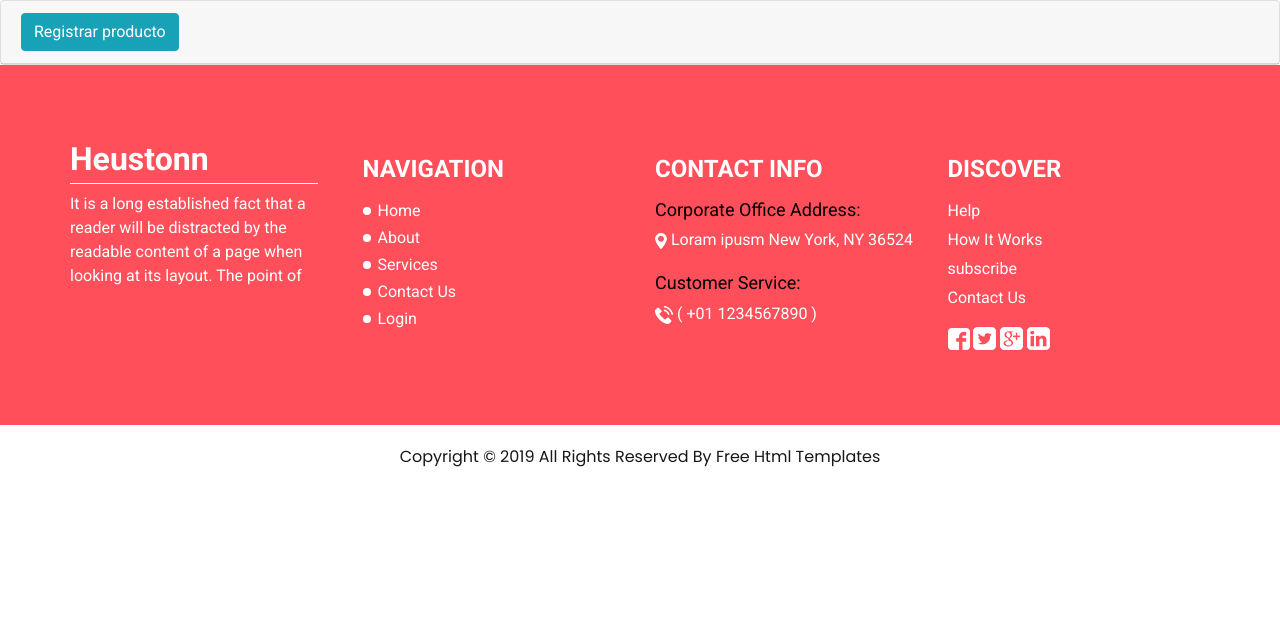
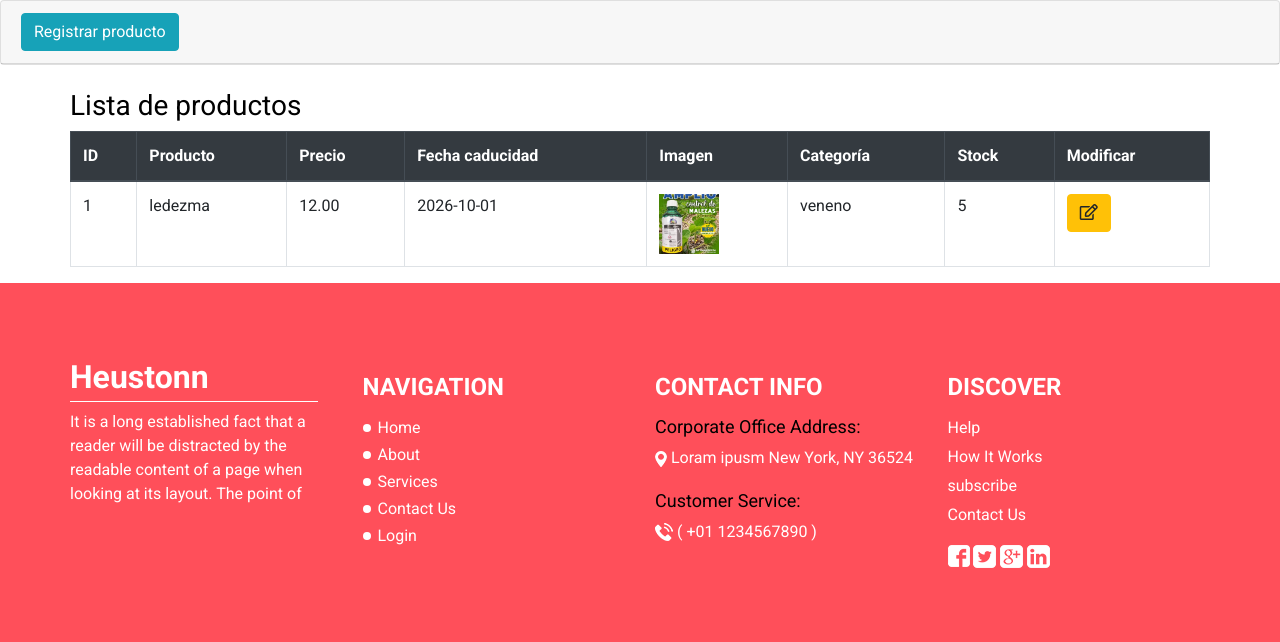
Before and after one commit to Ledezma53/heuston, a PHP site: page /vista/reg_producto.php in a window 1280 px wide. Shown: the part 56-698 px from the top of the page. Run offline with PHP 8.4, Linux system fonts and the light colour scheme; data comes from the database, SQL or seed files in the repository; some libraries are stand-ins or nearby versions.

Commit message:
04/10/2026

```diff
--- /dev/null
+++ b/controlador/reg_producto/list.php
@@ -0,0 +1,50 @@
+<?php
+include_once("../../modelo/reg_producto.php");
+$obj_reg_producto = new reg_producto();
+$rs = $obj_reg_producto->list();
+?>
+<table class="table table-bordered table-hover">
+
+    <thead class="thead-dark">
+        <tr>
+            <th>ID</th>
+            <th>Producto</th>
+            <th>Precio</th>
+            <th>Fecha caducidad</th>
+            <th>Imagen</th>
+            <th>Categoría</th>
+            <th>Stock</th>
+            <th>Modificar</th>
+        </tr>
+    </thead>
+
+    <tbody>
+
+        <?php while($fila=mysqli_fetch_array($rs)){ ?>
+
+        <tr>
+            <td><?php echo $fila["id_producto"]; ?></td>
+            <td><?php echo $fila["nombre"]; ?></td>
+            <td><?php echo $fila["precio"]; ?></td>
+            <td><?php echo $fila["fecha_caducidad"]; ?></td>
+
+            <td>
+                <?php if($fila["imagen"] != ""){ ?>
+                    <img src="../<?php echo $fila["imagen"]; ?>"
+                         width="60"
+                         height="60"
+                         style="object-fit:cover;">
+                <?php } ?>
+            </td>
+
+            <td><?php echo $fila["categoria"]; ?></td>
+            <td><?php echo $fila["stock"]; ?></td>
+            <td><button data-id=<?php echo $fila["id_producto"];?>
+            title="Modificar" class="btn btn-xs btn-warning new-modal-producto"><i class="far fa-edit"></i></button></td>
+        </tr>
+
+        <?php } ?>
+
+    </tbody>
+
+</table>
--- a/js/js_reg_producto.js
+++ b/js/js_reg_producto.js
@@ -1,3 +1,17 @@
+
+function listarProductos()
+{
+    $.get(
+        "../controlador/reg_producto/list.php",
+        function(data)
+        {
+            $("#lista_productos").html(data);
+        }
+    );
+}
+$(document).ready(function(){
+    listarProductos();
+});
 /* ------ Crear y actualizar ------*/
 $(document).on('click', '#btn_save', function() {
 
@@ -12,7 +26,7 @@ $(document).on('click', '#btn_save', function() {
     var strCat = document.querySelector('#txt_cat').value;
     var strStock = document.querySelector('#txt_stock').value;
 
-    if (strNombre == '' || strprecio == '' || strf_c == '' || strImagen == '' ||
+    if (strNombre == '' || strprecio == '' || strf_c == '' ||
     strCat == '' || strStock == '')
     {
 
@@ -35,18 +49,16 @@ $(document).on('click', '#btn_save', function() {
         processData: false,
         contentType: false,
         success:function(data){
-            alert(data.trim());
-            alert("hoolaaaa");
             if(data.trim()=="true_create"){
                 $("#form_producto").empty();
                 $("#modal-form-producto").modal("hide");
-                toastr.success("Se creó el productoliado");
-
+                toastr.success("Se creó el producto");
+                listarProductos()
             }else if(data.trim()=="true_update"){
                 $("#form_producto").empty();
                 $("#modal-form-producto").modal("hide");
                 toastr.success("Se actualizó el productoliado");
-
+                listarProductos()
             }else if(data.trim()=="incorrectos"){
                 toastr.error("Por favor valide los campos los datos ingresados son incorrectos.");
             }else{
@@ -78,8 +90,7 @@ $(document).on('click', '.new-modal-producto', function() {
         $("#modal-form-producto").modal("show");
     })
 });
-/* ------Modal SHOW vista------*/
-
+/* ------ list------*/
 
 
 /* ------ Activar Estado------*/
--- a/modelo/reg_producto.php
+++ b/modelo/reg_producto.php
@@ -17,6 +17,22 @@ class reg_producto extends cn{
         '$this->imagen','$this->categoria',$this->stock)";
         $rs=mysqli_query($this->f_cn(),$query);
         mysqli_close($this->f_cn());
+        return $rs;
+    }
+    public function update()
+    {
+        $query = "UPDATE producto SET
+                    nombre = '$this->nombre',
+                    precio = $this->precio,
+                    fecha_caducidad = '$this->fecha_caducidad',
+                    imagen = '$this->imagen',
+                    categoria = '$this->categoria',
+                    stock = $this->stock
+                WHERE id_producto = $this->id_producto";
+
+        $rs = mysqli_query($this->f_cn(), $query);
+        mysqli_close($this->f_cn());
+
         return $rs;
     }
 
--- a/vista/reg_producto.php
+++ b/vista/reg_producto.php
@@ -15,6 +15,7 @@
   <title>Heustonn</title>
 
   <!-- slider stylesheet -->
+
   <link rel="stylesheet" type="text/css"
     href="https://cdnjs.cloudflare.com/ajax/libs/OwlCarousel2/2.1.3/assets/owl.carousel.min.css" />
 
@@ -29,6 +30,7 @@
   <link href="../css/responsive.css" rel="stylesheet" />
   <link rel="stylesheet" href="https://cdn.jsdelivr.net/npm/daterangepicker/daterangepicker.css">
   <link rel="stylesheet" href="../plugins/toastr/toastr.min.css">
+  <link rel="stylesheet" href="../plugins/fontawesome-free/css/all.min.css">
 </head>
 
 <body>
@@ -103,6 +105,14 @@
             <!-- /.modal-dialog -->
         </div>
         <!-- FIN MODAL TIPO producto -->
+         <!-- mostrar tabla producto -->
+      <div class="container mt-4">
+
+          <h3>Lista de productos</h3>
+
+          <div id="lista_productos"></div>
+      </div>
+      <!-- mostrar tabla producto cerrrar -->
   <!-- end about section -->
 
 
```
Also changed, not shown: controlador/reg_producto/accion.php (+4 -3 lines), controlador/reg_producto/create.php (+20 -5 lines), archivo/imagenes/producto_6ac0d481398c4.jpg (added).
